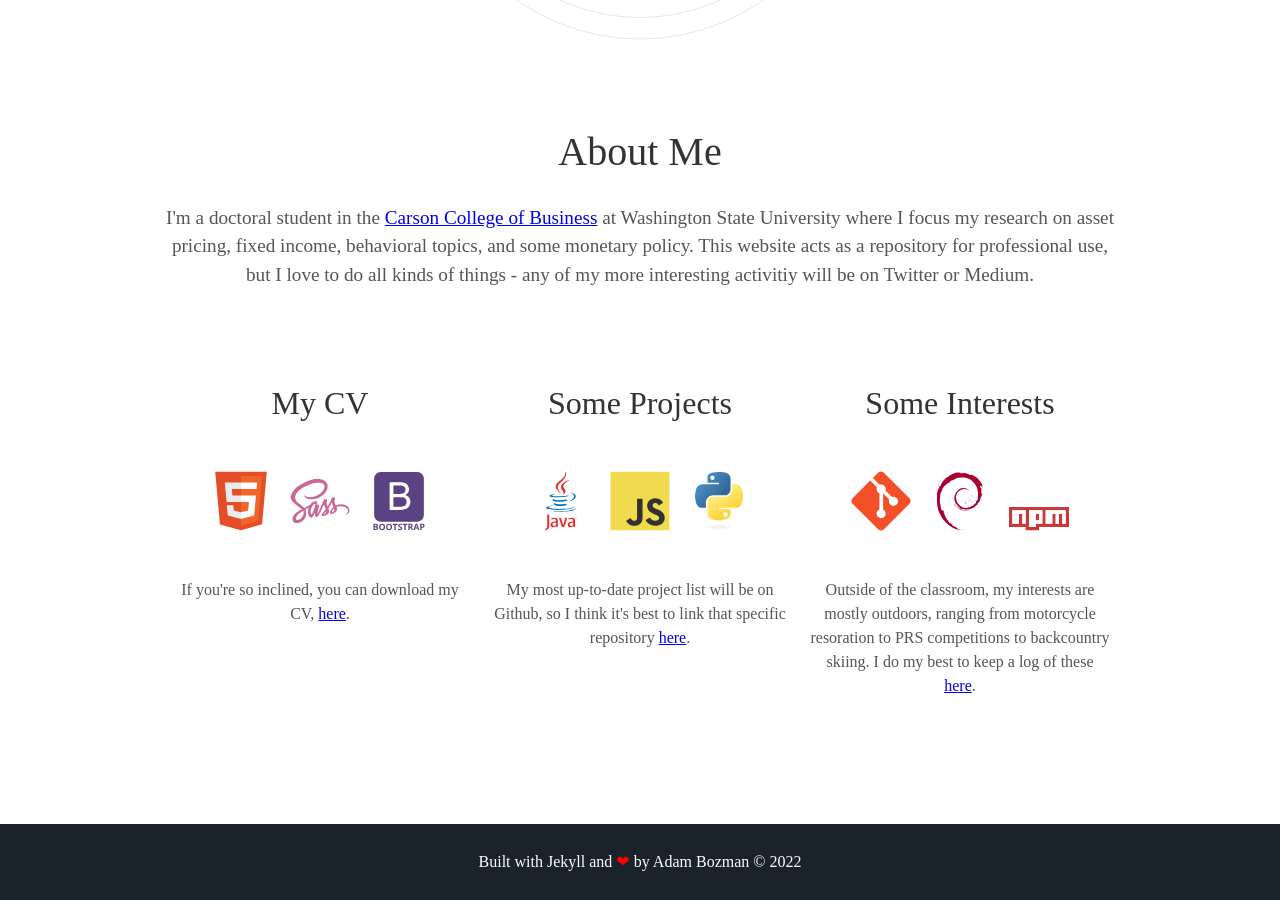
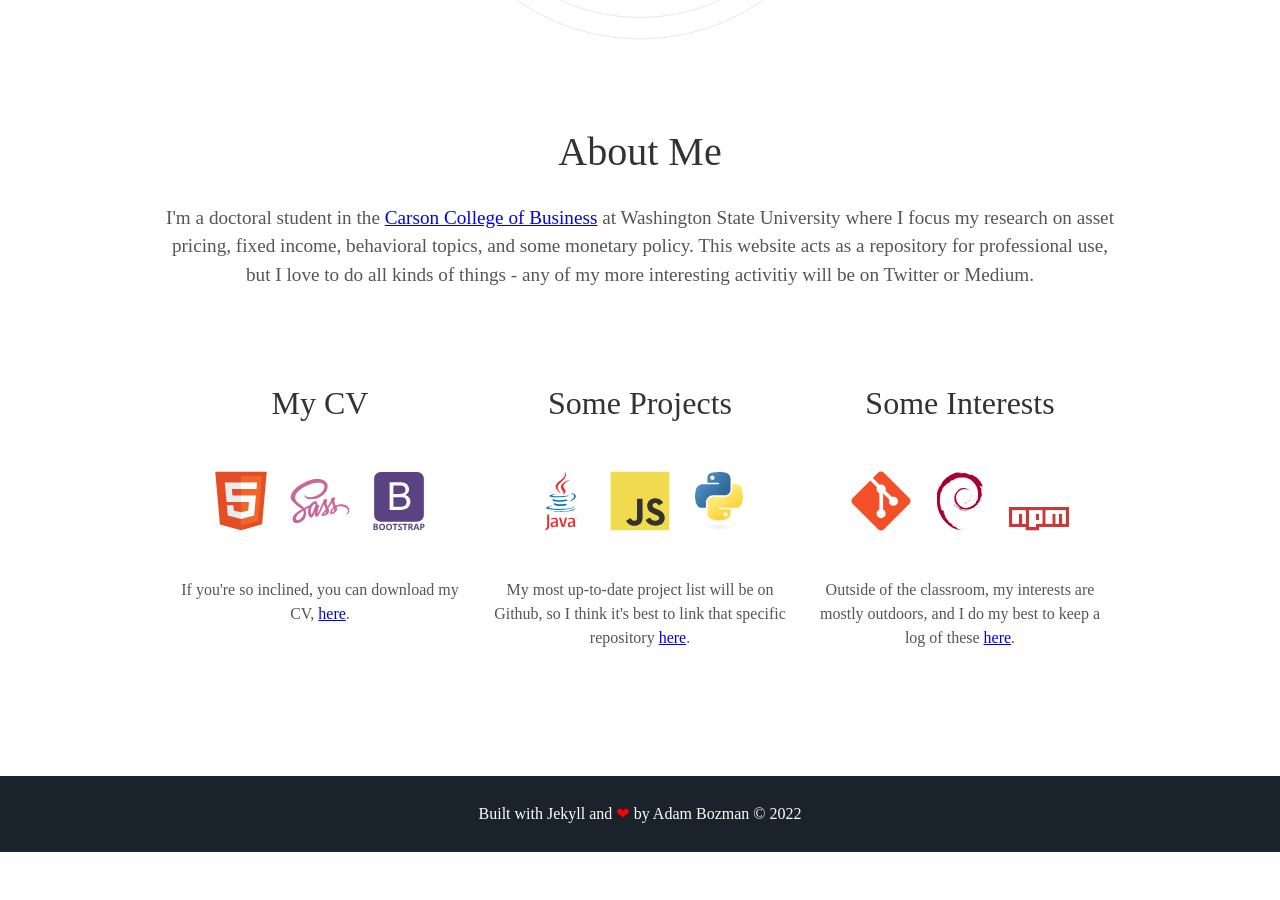
Before and after one commit to adam-bozman/adam-bozman.github.io, a Jekyll site: the page built from index.html, in a window 1280 px wide and 900 px high, scrolled down 1510 px. Built offline with Jekyll 4.4.1, drawn with Linux system fonts in a browser that asks for light colours; some web fonts are replaced; after the commit the page ends 2362 px from its top, so only the background shows below that.

Commit message:
Update about.html

```diff
--- a/_includes/about.html
+++ b/_includes/about.html
@@ -43,6 +43,6 @@
       <path fill="#FFFFFF" d="M6,1v5h2V5h2V1H6z M9,4H8V2h1V4z"/>
       <polygon fill="#FFFFFF" points="11,1 11,5 13,5 13,2 14,2 14,5 15,5 15,2 16,2 16,5 17,5 17,1 "/>
     </svg>
-    <p>Outside of the classroom, my interests are mostly outdoors, ranging from motorcycle resoration to PRS competitions to backcountry skiing.  I do my best to keep a log of these <a href="https://medium.com/@bozmanadam" target="_blank">here</a>.</p>
+    <p>Outside of the classroom, my interests are mostly outdoors, and I do my best to keep a log of these <a href="https://medium.com/@bozmanadam" target="_blank">here</a>.</p>
   </div>
 </div>
```
